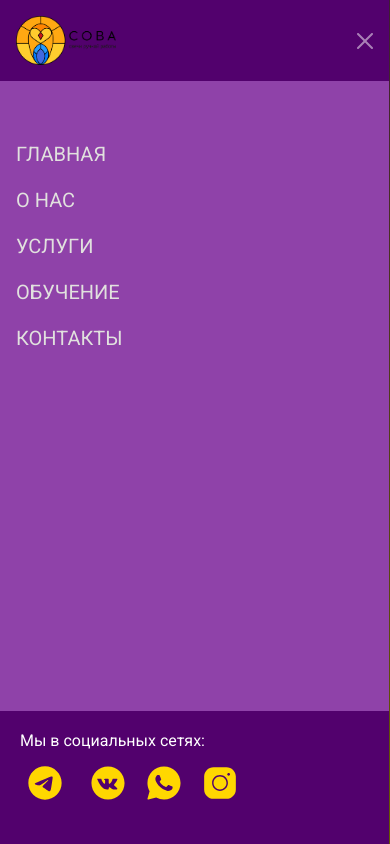
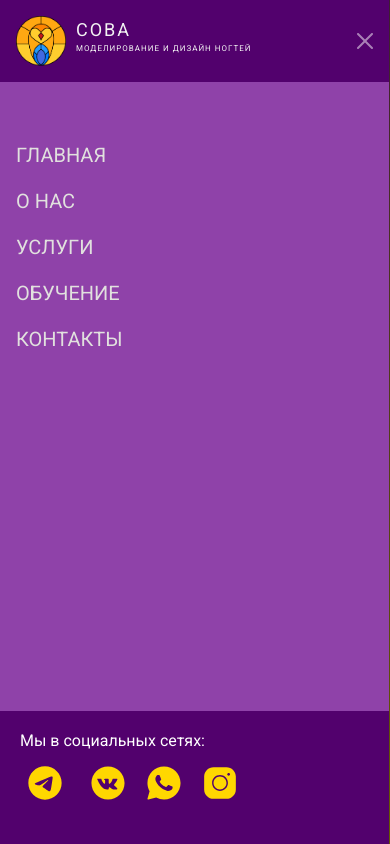
Before and after one commit to ZelElizaveta/Sova, a plain HTML site: page index.html in a window 390 px wide. Both pictures are taken after a click on the button 350 px from the left and 37 px from the top of the page. Shown: the top 844 px of the page. Drawn offline with nearby package versions, Linux system fonts and the light colour scheme.

Commit message:
fix logo

```diff
--- a/css/styles.css
+++ b/css/styles.css
@@ -3,6 +3,11 @@ body {
   margin: 0;
   padding: 0;
   overflow-x: hidden;
+}
+
+body::-webkit-scrollbar {
+  width: 0;
+  height: 0;
 }
 
 .navbar {
@@ -16,6 +21,12 @@ body {
   z-index: 1000;
 }
 
+.navbar-toggler {
+  position: absolute;
+  top: 10px;
+  right: 10px;
+}
+
 .navbar.scrolled {
   background-color: #d7aedb;
 }
@@ -26,14 +37,41 @@ body {
   margin-left: 20px;
 }
 
+
 .navbar .nav-link:hover {
   color: #9809a0;
   transition: all 0.5s;
 }
 
+.logo {
+  margin-left: 30px;
+  height: 50px;
+}
+
 .logo-img {
-  width: 100px;
-  height: auto;
+  width: 50px;
+  height: 50px;
+}
+
+.logo-wrapper {
+  display: flex;
+  gap: 10px;
+}
+
+
+.logo-text {
+  font-size: 18px;
+  text-transform: uppercase;
+  letter-spacing: 2px;
+}
+
+.logo-subtext {
+  font-size: 10px;
+  letter-spacing: 1px;
+}
+
+.burger {
+  color: #f3f3f3;
 }
 
 .hero {
@@ -385,11 +423,6 @@ footer {
   padding: 0 20px;
 }
 
-.footer-logo img {
-  width: 100px;
-  height: 50px;
-}
-
 .footer-socials ul {
   list-style: none;
   margin: 0;
@@ -412,6 +445,9 @@ footer {
 }
 
 @media (max-width: 1000px) {
+  .logo-subtext {
+    font-size: 8px;
+  }
   .about-text {
     text-align: center;
   }
@@ -468,4 +504,5 @@ footer {
   .footer-logo img {
     margin-bottom: 20px;
   }
+
 }
--- a/index.html
+++ b/index.html
@@ -13,13 +13,20 @@
 </head>
 <body>
   <nav class="navbar navbar-expand-lg">
-    <div class="container">
+    <div class="logo">
       <a class="navbar-brand" href="#">
-        <img src="assets/img/logo.png" alt="Logo" class="logo-img">
+        <div class="logo-wrapper">
+          <img src="assets/img/Logo_Sova.webp" alt="Logo" class="logo-img">
+          <div class="logo-text">
+            <div>Сова</div>
+            <div class="logo-subtext">моделирование и дизайн ногтей</div>
+          </div>
+        </div>
       </a>
       <button class="navbar-toggler" type="button" data-bs-toggle="offcanvas" data-bs-target="#mobileMenu" aria-controls="mobileMenu">
         <span class="navbar-toggler-icon"></span>
       </button>
+    </div>
       <div class="collapse navbar-collapse justify-content-end" id="navbarNav">
         <ul class="navbar-nav">
           <li class="nav-item">
@@ -44,7 +51,13 @@
   <div class="offcanvas offcanvas-start" tabindex="-1" id="mobileMenu" aria-labelledby="offcanvasLabel">
     <div class="offcanvas-header">
 			<h5 class="offcanvas-title" id="mobileMenuLabel">
-				<img src="assets/img/logo.png" alt="Logo" class="logo-img">
+				<div class="logo-wrapper">
+          <img src="assets/img/Logo_Sova.webp" alt="Logo" class="logo-img">
+          <div class="logo-text burger">
+            <div>Сова</div>
+            <div class="logo-subtext burger">моделирование и дизайн ногтей</div>
+          </div>
+        </div>
 			</h5>
 			<button type="button" class="btn-close" data-bs-dismiss="offcanvas" aria-label="Close"></button>
 		</div>
@@ -295,7 +308,13 @@
         </ul>
       </div>
       <div class="footer-logo">
-        <img src="assets/img/logo.png" alt="Logo" class="logo-img">
+        <div class="logo-wrapper">
+          <img src="assets/img/Logo_Sova.webp" alt="Logo" class="logo-img">
+          <div class="logo-text">
+            <div>Сова</div>
+            <div class="logo-subtext">моделирование и дизайн ногтей</div>
+          </div>
+        </div>
       </div>
     </div>
   </footer>
```
Also changed, not shown: assets/img/Logo_Sova.webp (added), assets/img/logo.png (deleted).
